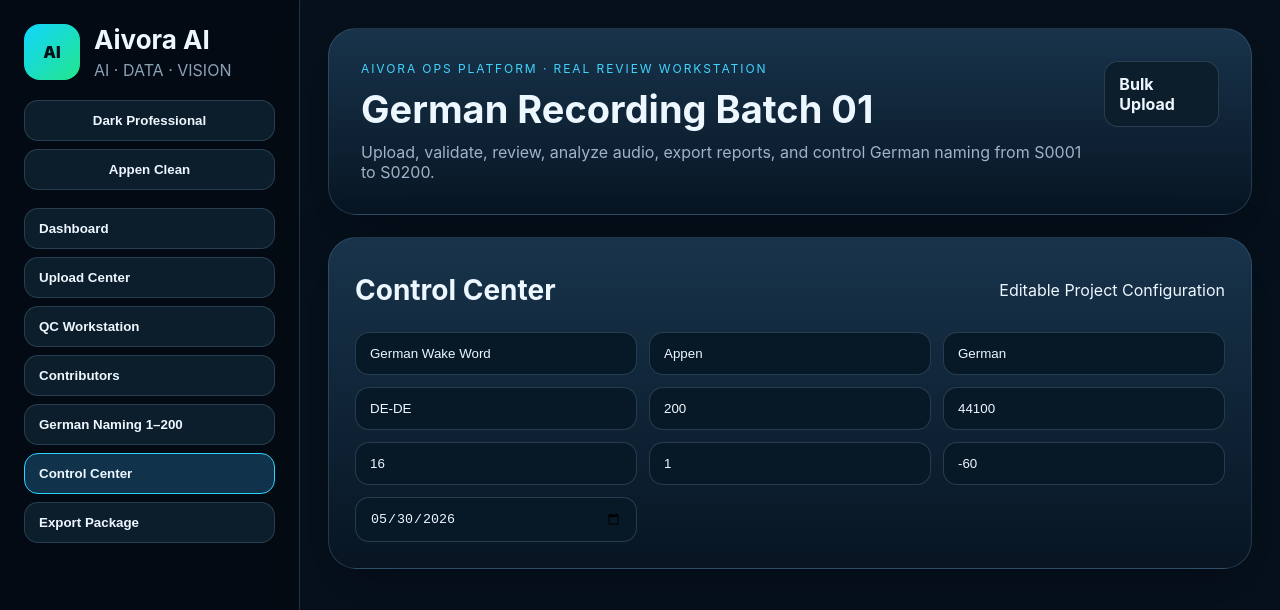
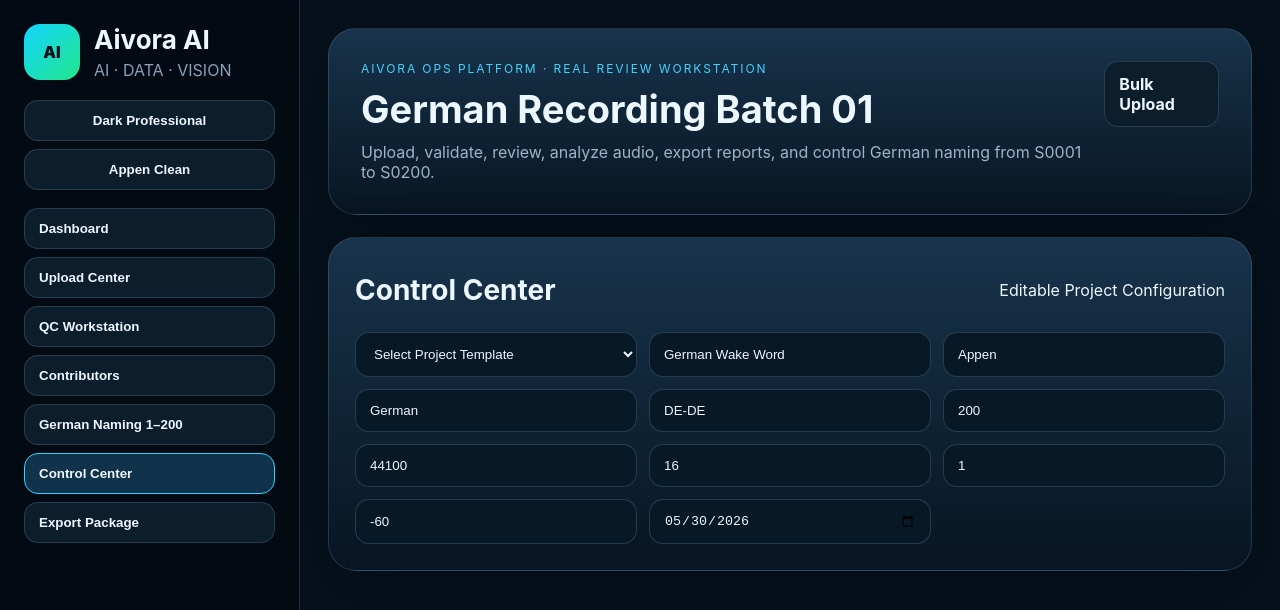
Before and after one commit to littlepharaoh1/aivora-platform, a React (Vite) app: page / in a window 1280 px wide. Both pictures are taken after a click on the button "Control Center". Shown: the top 610 px of the page. Built offline with nearby package versions, Linux system fonts and the light colour scheme.

Commit message:
V7 elite dashboard fixed

```diff
--- a/src/App.tsx
+++ b/src/App.tsx
@@ -372,7 +372,9 @@ if (nextRecord) {
 
       {tab==="naming" && <section className="panel"><div className="panelHead"><h2>German Naming Reference — S0001 to S0200</h2><div className="actions compact"><button onClick={()=>navigator.clipboard.writeText(namingRows.join("\n"))}>Copy 200 Names</button><button onClick={()=>downloadText("german_naming_1_200.txt", namingRows.join("\n"))}>Download TXT</button></div></div><div className="formGrid"><input value={speaker} onChange={e=>setSpeaker(e.target.value.toUpperCase())}/><select value={speed} onChange={e=>setSpeed(e.target.value as Speed)}><option value="slow">slow</option><option value="normal">normal</option><option value="fast">fast</option></select><span>S0001–S0120 dkws · S0121–S0160 oneshot200 · S0161–S0200 query</span></div><div className="nameTable">{namingRows.map((name,i)=><div className="nameRow" key={name}><span>{i+1}</span><code>{name}</code></div>)}</div></section>}
 
-      {tab==="control" && <section className="panel"><div className="panelHead"><h2>Control Center</h2><p>Editable Project Configuration</p></div><div className="ruleGrid"><input className="input" value={config.projectName} onChange={e=>setConfig({...config,projectName:e.target.value})}/><input className="input" value={config.clientName} onChange={e=>setConfig({...config,clientName:e.target.value})}/><input className="input" value={config.language} onChange={e=>setConfig({...config,language:e.target.value})}/><input className="input" value={config.locale} onChange={e=>setConfig({...config,locale:e.target.value})}/><input className="input" type="number" value={config.totalFiles} onChange={e=>setConfig({...config,totalFiles:Number(e.target.value)})}/><input className="input" type="number" value={config.sampleRate} onChange={e=>setConfig({...config,sampleRate:Number(e.target.value)})}/><input className="input" type="number" value={config.bitDepth} onChange={e=>setConfig({...config,bitDepth:Number(e.target.value)})}/><input className="input" type="number" value={config.channels} onChange={e=>setConfig({...config,channels:Number(e.target.value)})}/><input className="input" type="number" value={config.maxNoiseDb} onChange={e=>setConfig({...config,maxNoiseDb:Number(e.target.value)})}/><input className="input" type="date" value={config.deadline} onChange={e=>setConfig({...config,deadline:e.target.value})}/></div></section>}
+
+{tab==="control" && <section className="panel"><div className="panelHead"><h2>Control Center</h2><p>Editable Project Configuration</p></div><div className="ruleGrid"><select className="input" onChange={e=>{const t=projectTemplates.find(p=>p.name===e.target.value);if(t)setConfig({...config,projectName:t.name,language:t.language,locale:t.locale,totalFiles:t.totalFiles,sampleRate:t.sampleRate,bitDepth:t.bitDepth,channels:t.channels,maxNoiseDb:t.maxNoiseDb,namingTemplate:t.namingTemplate});}}><option>Select Project Template</option>{projectTemplates.map(t=><option key={t.name} value={t.name}>{t.name}</option>)}</select>
+<input className="input" value={config.projectName} onChange={e=>setConfig({...config,projectName:e.target.value})}/><input className="input" value={config.clientName} onChange={e=>setConfig({...config,clientName:e.target.value})}/><input className="input" value={config.language} onChange={e=>setConfig({...config,language:e.target.value})}/><input className="input" value={config.locale} onChange={e=>setConfig({...config,locale:e.target.value})}/><input className="input" type="number" value={config.totalFiles} onChange={e=>setConfig({...config,totalFiles:Number(e.target.value)})}/><input className="input" type="number" value={config.sampleRate} onChange={e=>setConfig({...config,sampleRate:Number(e.target.value)})}/><input className="input" type="number" value={config.bitDepth} onChange={e=>setConfig({...config,bitDepth:Number(e.target.value)})}/><input className="input" type="number" value={config.channels} onChange={e=>setConfig({...config,channels:Number(e.target.value)})}/><input className="input" type="number" value={config.maxNoiseDb} onChange={e=>setConfig({...config,maxNoiseDb:Number(e.target.value)})}/><input className="input" type="date" value={config.deadline} onChange={e=>setConfig({...config,deadline:e.target.value})}/></div></section>}
 
       {tab==="export" && <section className="panel"><h2>Export Package</h2><p>Export QC report, naming sheet, and reviewer decisions for client delivery.</p><div className="actions"><button className="primary" onClick={()=>downloadText("aivora_qc_report.csv", csv(), "text/csv")}>Download QC CSV</button><button onClick={()=>downloadText("german_naming_1_200.txt", namingRows.join("\n"))}>Download Naming Sheet</button><button onClick={()=>downloadProcessed("normalize")}>Download Normalized 32-bit WAV</button><button onClick={()=>downloadProcessed("silence")}>Download +0.5s Silence 32-bit WAV</button></div></section>}
     </main>
```
Also changed, not shown: 3 other files (tests, documents, lock files or other folders).
